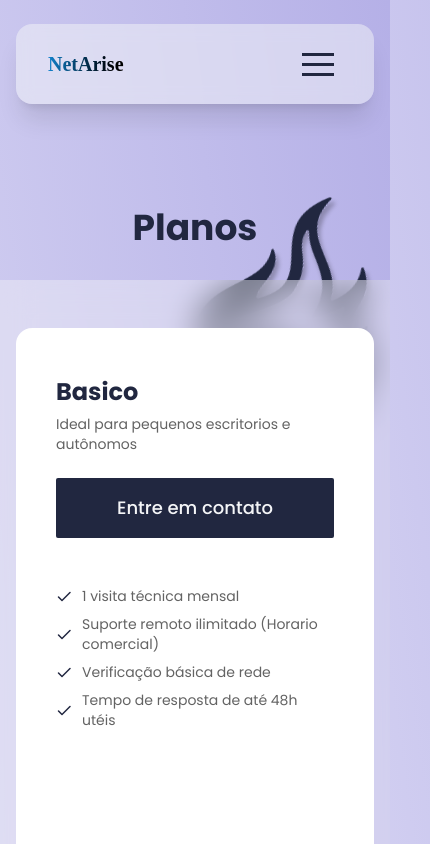
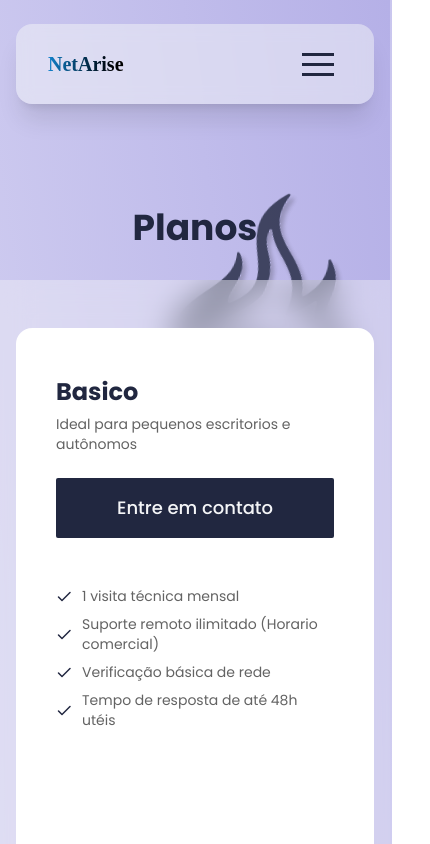
Before and after one commit to kaiobrunobm/netarise, a Next.js app: page /plans in a window 390 px wide. Shown: the top 844 px of the page, 430 px wide, since content can reach past the window. Built offline with nearby package versions, Linux system fonts and the light colour scheme.

Commit message:
Plans page adjustment on the rotate image and the rotate homepage animation

```diff
--- a/src/app/components/HomePage.tsx
+++ b/src/app/components/HomePage.tsx
@@ -1,7 +1,7 @@
 'use client'
 import Image from 'next/image'
 import logosm from '@/app/public/logo-sm.svg'
-import {AnimatePresence, motion} from 'framer-motion'
+import { AnimatePresence, motion } from 'framer-motion'
 import MediumButton from './buttons/MediumButton'
 
 import React, { useState, useRef, useCallback, useContext, useEffect } from 'react'
@@ -23,10 +23,10 @@ const HomePage: React.FC = () => {
   useEffect(() => {
     const interval = setInterval(() => {
       setWordsIndex((prev) => (prev + 1) % words.length)
-    },3000)
+    }, 3000)
 
     return () => clearInterval(interval)
-  },[])
+  }, [])
 
   return (
     <div className="h-screen flex flex-col items-center pt-12 pb-20 gap-5 md:pt-0 md:flex md:flex-row-reverse sticky top-0 -z-10 justify-center bg-linear-to-bl from-[#B5B0E7] to-[#DFDDF5]" id="Home" ref={refContainer} style={{
@@ -36,23 +36,28 @@ const HomePage: React.FC = () => {
 
       <div className='flex flex-col gap-12 mx-6 md:ml-14 md:gap-12'>
         <div className='space-y-3'>
+          <div className='2xl:flex 2xl:gap-4'>
+
             <h1
               className='font-body text-5xl font-bold text-center text-[#212740] mx-4 md:mx-0 md:text-6xl md:text-start lg:flex lg:flex-row lg:gap-[20px]'>Soluções Para
+            </h1>
             <AnimatePresence mode='wait'>
               <motion.div
                 key={words[wordsIndex]}
-          initial={{opacity: 0, y: -50}}
-          animate={{opacity: 1, y:0}}
-          transition={{duration: 0.2}}
-          exit={{opacity: 0, y:50}}
+                initial={{ opacity: 0, y: -50 }}
+                animate={{ opacity: 1, y: 0 }}
+                transition={{ duration: 0.2 }}
+                exit={{ opacity: 0, y: 50 }}
                 className={`
+            font-body text-5xl font-bold text-center  mx-4 md:mx-0 md:text-6xl md:text-start
+            ${wordsIndex === 0 && 'text-[#212740]'}
             ${wordsIndex === 1 && 'text-[#2B1EBB]'}
             ${wordsIndex === 2 && 'text-[#ED9923]'}
             `}
               > {words[wordsIndex]}</motion.div>
             </AnimatePresence>
+          </div>
 
-          </h1>
           <p className='font-body text-lg  text-center mx-4 md:mx-0 text-[#212740] md:w-[50vw] md:text-2xl md:text-start'>Gestão de TI para empresas que buscam crescimento, inovação e tecnologia.</p>
         </div>
 
--- a/src/app/plans/page.tsx
+++ b/src/app/plans/page.tsx
@@ -7,8 +7,8 @@ import Link from 'next/link'
 const Plans: React.FC = () => {
   return (
     <div className='flex flex-col items-center justify-start gap-8 self-stretch h-full pt-32'>
-      <Image src={logo} alt='Logo netarise image' height={350} className='absolute top-48 right-0 rotate-18 z-50 h-72 w-auto md:h-auto md:top-14'/>
-      <h1 className='text-4xl font-bold md:text-6xl'>Planos</h1>
+      <Image src={logo} alt='Logo netarise image' height={350} className='absolute top-48 right-6 rotate-11 z-50 h-72 w-auto md:h-auto md:top-50 md:right-16 opacity-80'/>
+      <h1 className='text-4xl font-bold md:text-6xl z-60'>Planos</h1>
       <div className='flex flex-col justify-center w-full bg-[#F4F5F7]/40 backdrop-blur-lg z-50 py-12 px-4 md:w-auto md:px-24 md:py-24 md:rounded-4xl'>
         <div className='flex flex-col items-start gap-12 xl:flex-row md:justify-center'>
           <PlanCard planTitle='Basico' planDescription='Ideal para pequenos escritorios e autônomos' planBenefits={['1 visita técnica mensal', 'Suporte remoto ilimitado (Horario comercial)', 'Verificação básica de rede', 'Tempo de resposta de até 48h utéis']} />
```
Lines whose indentation alone changed are shown as unchanged.
